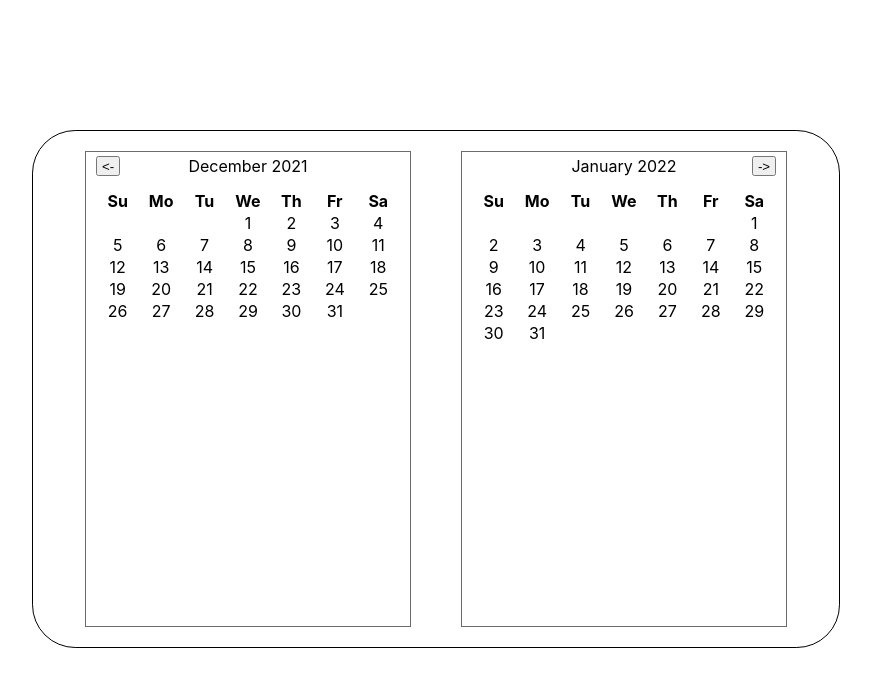
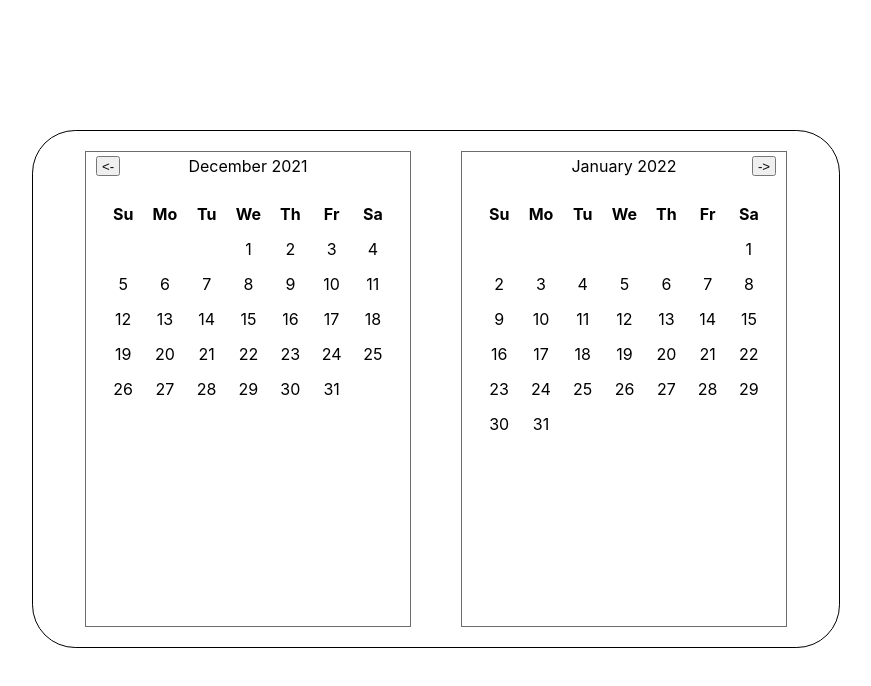
Before and after one commit to AlexBarthGlobal/React-Calendar, a React (Create React App) app: page / in a window 1280 px wide. Shown: the top 686 px of the page, without its empty margins (204-1075 px from the left). Built offline with nearby package versions, Linux system fonts and the light colour scheme.

Commit message:
Added border-spacing to table

```diff
--- a/src/index.css
+++ b/src/index.css
@@ -63,6 +63,7 @@ code {
 .calendarTable {
   width: 100%;
   padding: 9px;
+  border-spacing: 15px;
 }
 
 .calendarTable {
```
